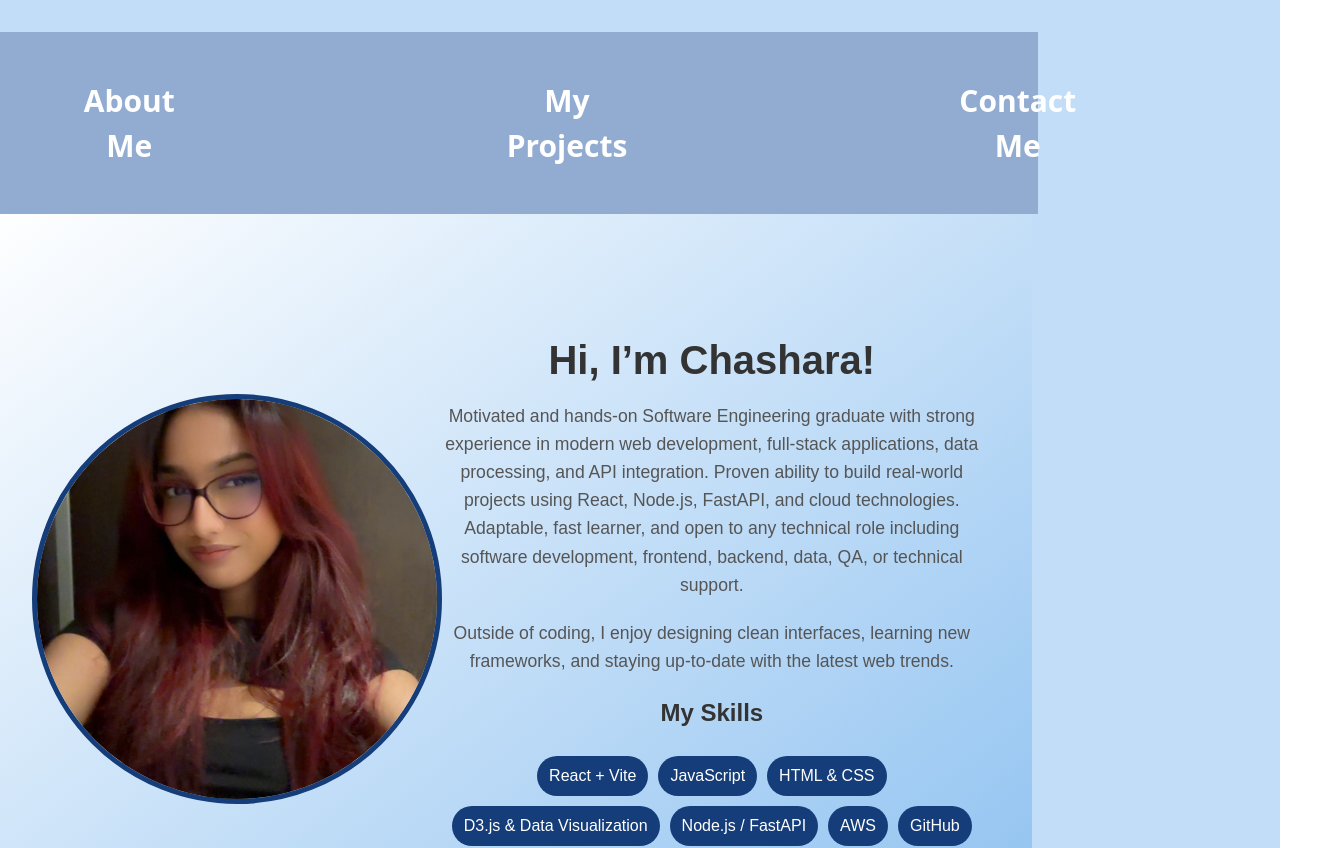
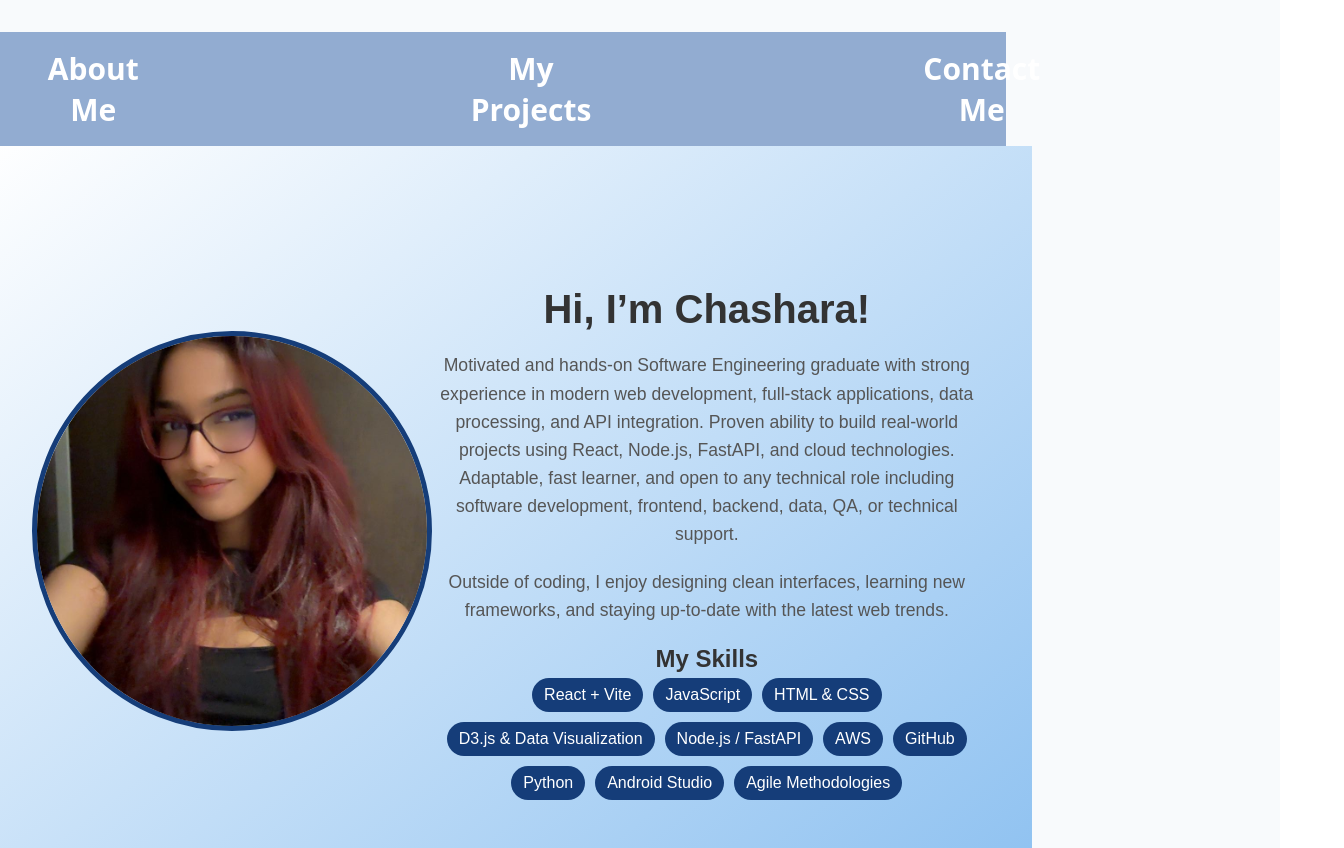
Before and after one commit to chashara/Portfolio, a React (Vite) app: page / in a window 1280 px wide. Shown: the top 848 px of the page, 1344 px wide, since content can reach past the window. Built offline with nearby package versions, Linux system fonts and the light colour scheme.

Commit message:
fixed animation issue

```diff
--- a/src/components/Projects.css
+++ b/src/components/Projects.css
@@ -14,3 +14,12 @@
     padding-top: 50px;
 
 }
+
+/* Animations */
+@keyframes fadeIn {
+  from { opacity: 0; transform: translateY(20px); }
+  to { opacity: 1; transform: translateY(0); }
+}
+.fade-in {
+  animation: fadeIn 1s ease forwards;
+}
--- a/src/components/Projects.jsx
+++ b/src/components/Projects.jsx
@@ -5,8 +5,8 @@ export default function Projects() {
   return (
     <section className="projects">
        <div className="project-container">
-        <h2>Data Visualizer</h2>
-        <p>
+        <h2 className="fade-in">Data Visualizer</h2>
+        <p className="fade-in">
           A React + D3.js frontend app that allows users to upload CSV or JSON
           files and visualize the data. Features include bar, line, and scatter
           charts.
@@ -22,5 +22,8 @@ export default function Projects() {
         </p>
       </div>
     </section>
+
+
   );
+
 }
--- a/src/index.css
+++ b/src/index.css
@@ -1,17 +1,17 @@
+* {
+  margin: 0;
+  padding: 0;
+  box-sizing: border-box;
+}
+
+html,body{
+  width: 100%;
+  overflow-x: hidden;
+}
 :root {
   font-family: system-ui, Avenir, Helvetica, Arial, sans-serif;
-  line-height: 1.5;
-  font-weight: 400;
+}
 
-  color-scheme: light dark;
-  color: rgba(255, 255, 255, 0.87);
-  background-color: #242424;
-
-  font-synthesis: none;
-  text-rendering: optimizeLegibility;
-  -webkit-font-smoothing: antialiased;
-  -moz-osx-font-smoothing: grayscale;
-}
 
 a {
   font-weight: 500;
@@ -23,12 +23,8 @@ a:hover {
 }
 
 body {
-  margin: 0;
-  display: flex;
-  place-items: center;
-  min-width: 320px;
-  min-height: 100vh;
-  background-color: #c1ddf8;
+  font-family: system-ui, Avenir, Helvetica, Arial, sans-serif;
+  background: #f8fafc;
 }
 
 h1 {
```
